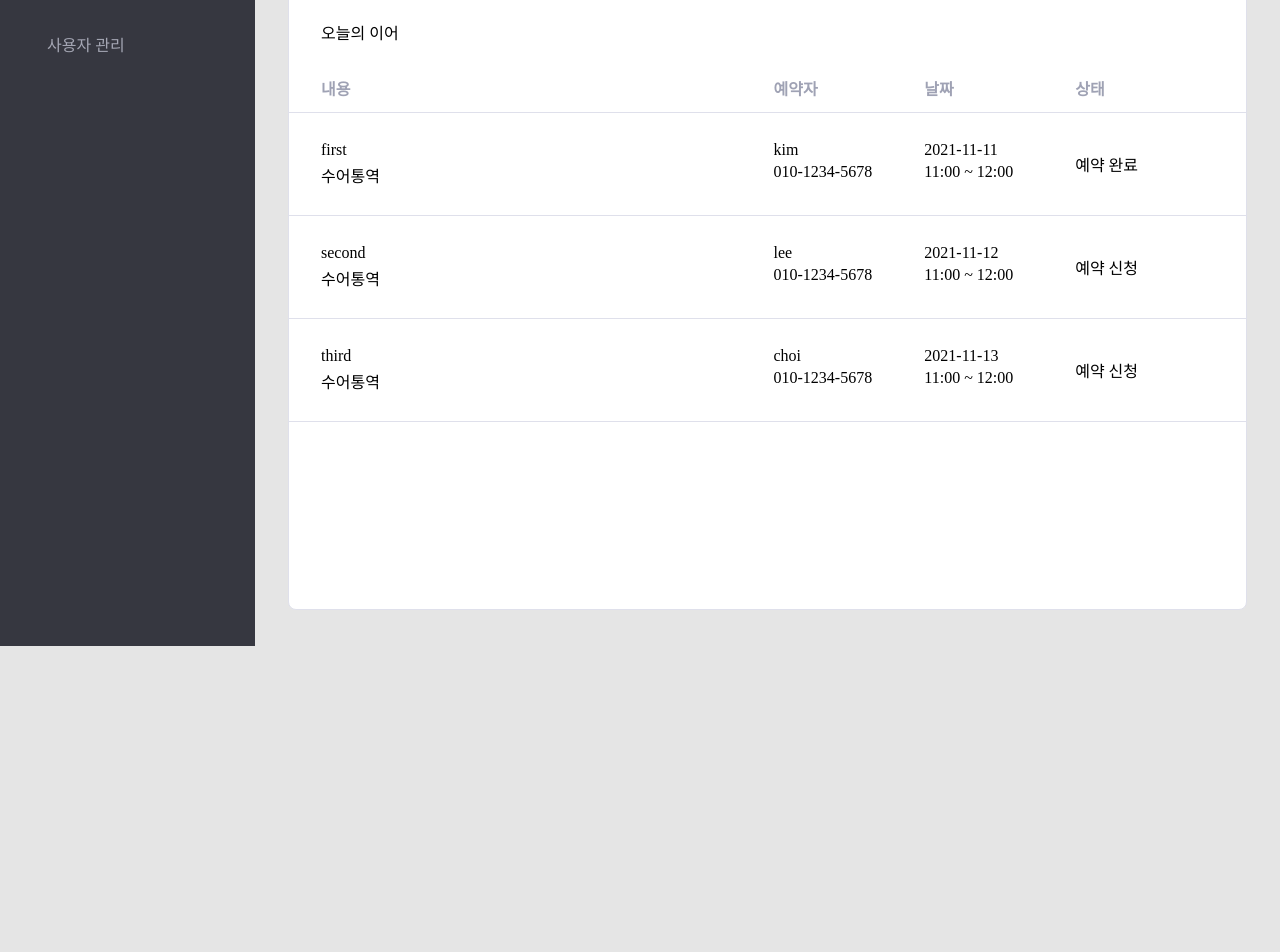
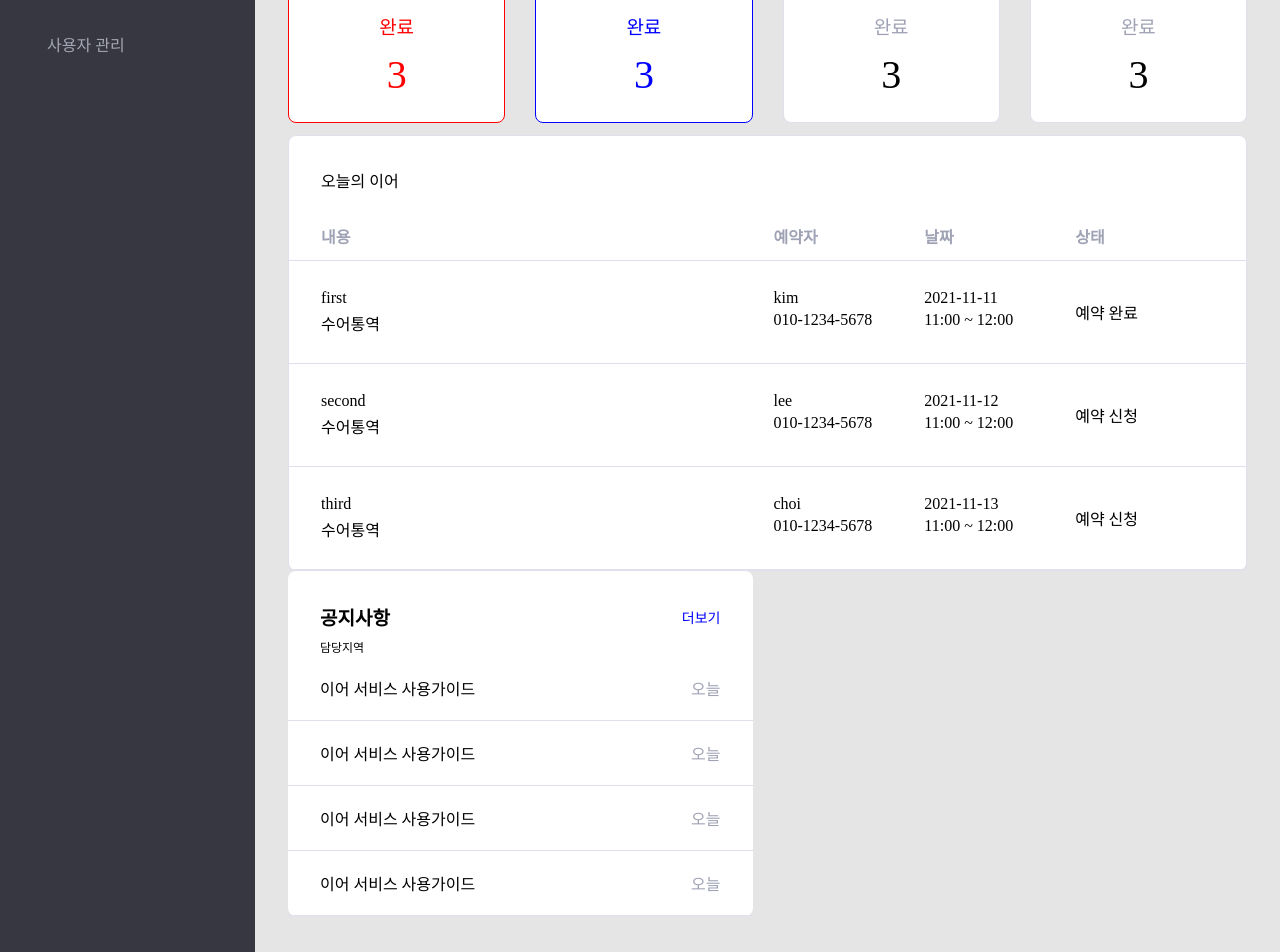
Before and after one commit to Sullivan-for-EAR/signear-web, a React (Create React App) app: page / in a window 1280 px wide. Shown: the part 154-1106 px from the top of the page. Before the commit the page ends 800 px from the top, so only its background shows below. Built offline with nearby package versions, Linux system fonts and the light colour scheme.

Commit message:
카드 컴포넌트 추가, 글로벌 스타일 수정

```diff
--- /dev/null
+++ b/src/components/Card/index.tsx
@@ -0,0 +1,32 @@
+import React from 'react';
+import Box from '@/components/Box';
+import Flex from '@/components/Flex';
+
+interface CardProps {
+  title: string;
+  count: number;
+  color?: string;
+}
+
+const Card: React.FC<CardProps> = ({ title, count, color }) => {
+  return (
+    <Flex
+      flexDirection="column"
+      p="24px 32px"
+      backgroundColor="white"
+      // minWidth="258px"
+      textAlign="center"
+      border={`1px solid ${color ? color : '#DFE0EB'}`}
+      borderRadius="8px"
+    >
+      <Box mb="12px" fontSize="19px" color={color ? color : '#9FA2B4'}>
+        {title}
+      </Box>
+      <Box fontSize="40px" color={color ? color : 'black'}>
+        {count}
+      </Box>
+    </Flex>
+  );
+};
+
+export default Card;
--- /dev/null
+++ b/src/components/DetailCard/index.tsx
@@ -0,0 +1,61 @@
+import React from 'react';
+import Box from '@/components/Box';
+import Flex from '@/components/Flex';
+
+const DetailCard: React.FC = () => {
+  return (
+    <Box backgroundColor="white" borderRadius="8px">
+      <Flex
+        alignItems="center"
+        justifyContent="space-between"
+        mb="8px"
+        px="32px"
+        pt="32px"
+      >
+        <Box fontSize="19px" fontWeight="700">
+          공지사항
+        </Box>
+        <Box fontSize="14px" color="blue">
+          더보기
+        </Box>
+      </Flex>
+      <Box fontSize="12px" px="32px">
+        담당지역
+      </Box>
+      <Flex
+        p="20px 32px"
+        borderBottom="1px solid #DFE0EB"
+        justifyContent="space-between"
+      >
+        <Box>이어 서비스 사용가이드</Box>
+        <Box color="#9FA2B4">오늘</Box>
+      </Flex>
+      <Flex
+        p="20px 32px"
+        borderBottom="1px solid #DFE0EB"
+        justifyContent="space-between"
+      >
+        <Box>이어 서비스 사용가이드</Box>
+        <Box color="#9FA2B4">오늘</Box>
+      </Flex>
+      <Flex
+        p="20px 32px"
+        borderBottom="1px solid #DFE0EB"
+        justifyContent="space-between"
+      >
+        <Box>이어 서비스 사용가이드</Box>
+        <Box color="#9FA2B4">오늘</Box>
+      </Flex>
+      <Flex
+        p="20px 32px"
+        borderBottom="1px solid #DFE0EB"
+        justifyContent="space-between"
+      >
+        <Box>이어 서비스 사용가이드</Box>
+        <Box color="#9FA2B4">오늘</Box>
+      </Flex>
+    </Box>
+  );
+};
+
+export default DetailCard;
--- a/src/components/Header/index.tsx
+++ b/src/components/Header/index.tsx
@@ -11,7 +11,7 @@ const DefaultHeader: React.FC = () => {
         <Box fontSize="24px" fontWeight="700">
           헤더 타이틀
         </Box>
-        <Flex>
+        <Flex alignItems="center">
           <Box mr="33px" width="14px" height="16px">
             <AlarmIcon />
           </Box>
--- a/src/pages/todayEars/index.tsx
+++ b/src/pages/todayEars/index.tsx
@@ -1,11 +1,32 @@
 import React from 'react';
+import Box from '@/components/Box';
 import Flex from '@/components/Flex';
 import TableContent from '@/components/TableContent';
+import Card from '@/components/Card';
+import DetailCard from '@/components/DetailCard';
 
 const TodayEars: React.FC = () => {
   return (
     <Flex flexDirection="column" flex="1">
+      <Box
+        display="grid"
+        gridTemplateColumns="repeat(4, 1fr)"
+        gridColumnGap="30px"
+        mb="12px"
+      >
+        <Card title="완료" count={3} color="red" />
+        <Card title="완료" count={3} color="blue" />
+        <Card title="완료" count={3} />
+        <Card title="완료" count={3} />
+      </Box>
       <TableContent title="오늘의 이어" />
+      <Box
+        display="grid"
+        gridTemplateColumns="repeat(2, 1fr)"
+        gridColumnGap="30px"
+      >
+        <DetailCard />
+      </Box>
     </Flex>
   );
 };
--- a/src/styles/GlobalStyle.ts
+++ b/src/styles/GlobalStyle.ts
@@ -6,10 +6,6 @@ const GlobalStyle = createGlobalStyle`
   *::after {
     min-width: 0;
     box-sizing: inherit;
-  }
-
-  html, body {
-    height: 100%;
   }
 
   body {
```
